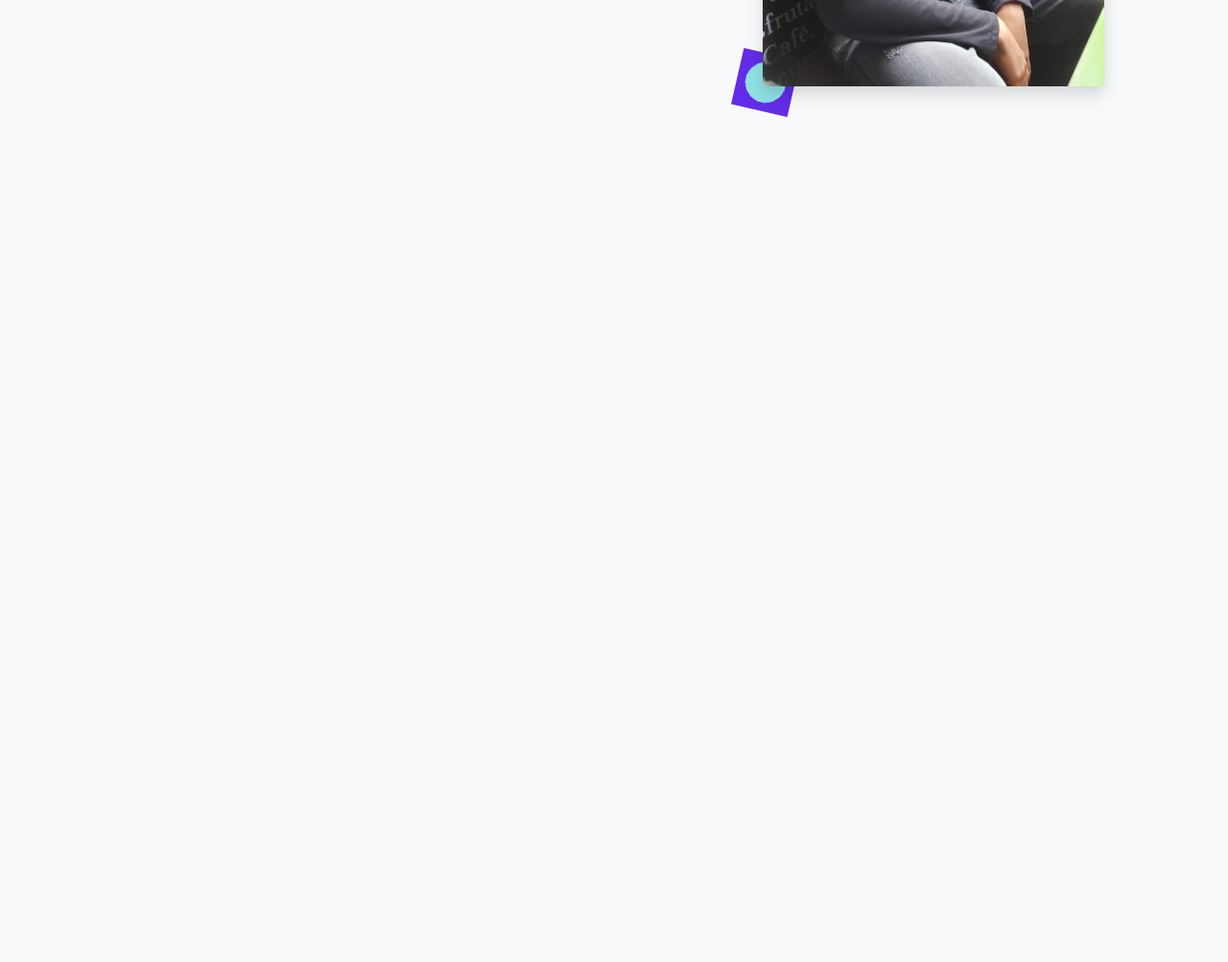
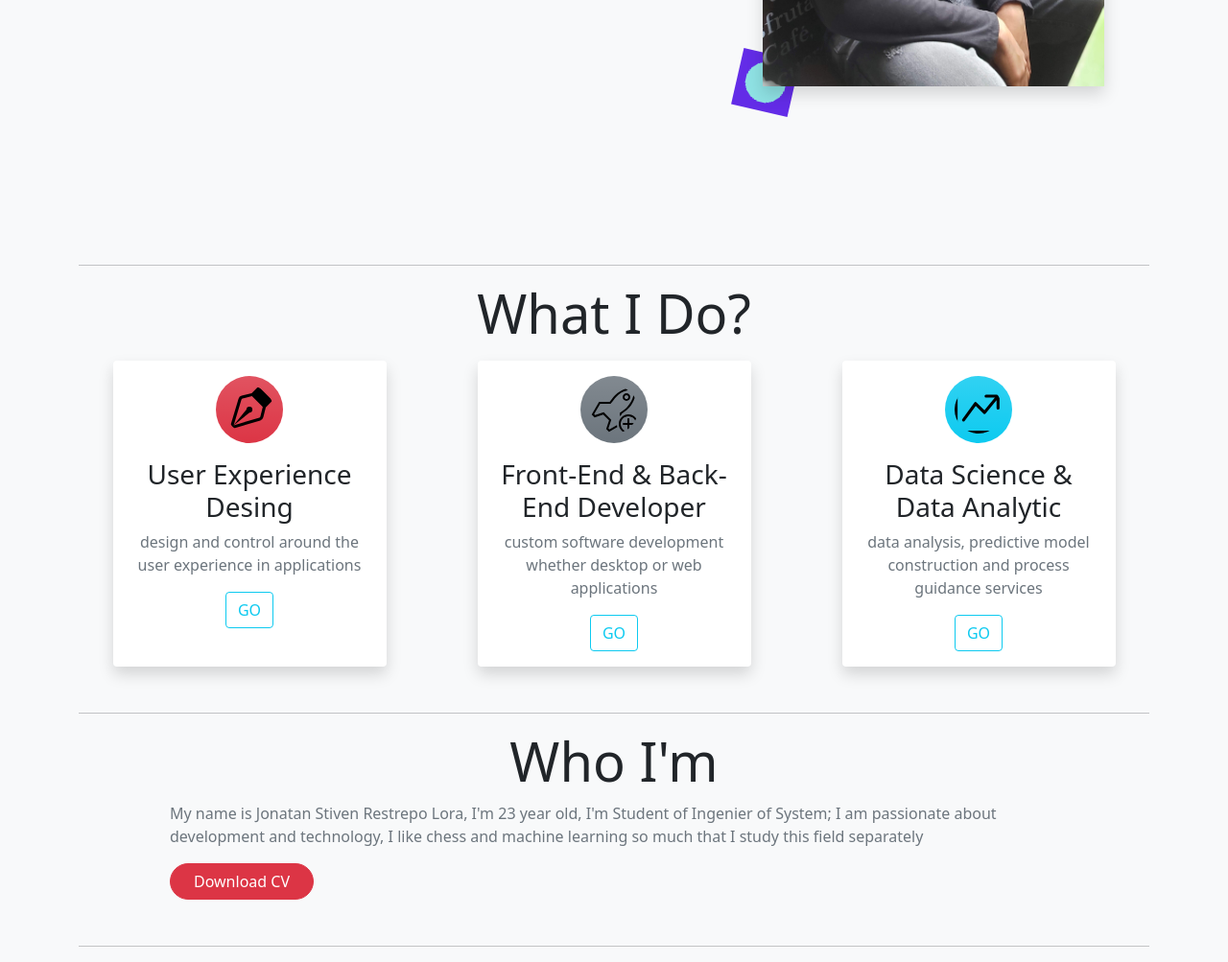
Before and after one commit to Jonatancon/portafolio, a plain HTML site: page index.html in a window 1280 px wide. Shown: the part 572-1575 px from the top of the page at 96% size. Before the commit the page ends 800 px from the top, so only its background shows below. Drawn offline with nearby package versions, Linux system fonts and the light colour scheme.

Commit message:
version 1.2

```diff
--- a/css/style.css
+++ b/css/style.css
@@ -3,9 +3,15 @@
   --color-purple: #632ce7;
   --color-gray-medium: #f8f9fa;
   --color-yellow: #fac32c;
+  --clr-neutral-900: hsl(207, 19%, 9%);
+  --clr-neutral-100: hsl(0, 0%, 100%);
+  --clr-neutral-400: hsl(142, 90%, 61%);
 }
 
 /*------General Styles----*/
+.container > .row{
+  margin-bottom: 3rem;
+}
 a {
   color: inherit;
 }
@@ -57,7 +63,7 @@ a {
   height: var(--box-size);
   position: absolute;
   z-index: -10;
-  animation: turnZ 7s linear alternate-reverse;
+  animation: turnZ 7s linear alternate-reverse infinite;
 }
 
 .photo-frame::before {
@@ -70,9 +76,9 @@ a {
   right: calc(99% - (var(--box-size) / 2));
 }
 .photo-frame::after {
-  --box-size: 5em;
-  bottom: calc(98% - (var(--box-size) / 2));
-  left: calc(98% - (var(--box-size) / 2));
+  --box-size: 4em;
+  bottom: calc(99% - (var(--box-size) / 2));
+  left: calc(99% - (var(--box-size) / 2));
   background: linear-gradient(
       45deg,
       var(--color-gray-medium) 45%,
@@ -97,3 +103,10 @@ a {
 .photo-frame {
   top: 25px;
 }
+/*Services*/
+.icon-service {
+  --box-size: 70px;
+  width: var(--box-size);
+  height: var(--box-size);
+  padding: 10px;
+}
--- a/index.html
+++ b/index.html
@@ -94,6 +94,81 @@
         </div>
       </div>
     </header>
+    <hr />
+    <!--service-->
+    <section class="row justify-content-around text-center" id="secService">
+      <!--title-->
+      <h2 class="col-12 display-4 text-capitalize mb-3">
+        What I do?
+      </h2>
+      <!--card1-->
+      <article class="col-10 col-md-10 col-lg-3 bg-white rounded shadow p-3 fw-light">
+        <!--icon-->
+        <img src="recursos/icon/journal-code.svg" alt="Icon Pen"
+          class="bg-danger bg-gradient d-inline-block rounded-circle mb-3 icon-service">
+        <!--title-->
+        <h3 class="text-capitalize">
+          User Experience Desing
+        </h3>
+        <!--description-->
+        <p class="text-muted">
+          design and control around the user experience in applications
+        </p>
+        <!--btn-->
+        <a href="#" class="btn btn-outline-info">GO</a>
+      </article>
+      <!--card2-->
+      <article class="col-10 col-md-10 col-lg-3 bg-white rounded shadow p-3 fw-light">
+        <!--icon-->
+        <img src="recursos/icon/developer.svg" alt="Developer"
+          class="bg-secondary bg-gradient d-inline-block rounded-circle mb-3 icon-service">
+        <!--title-->
+        <h3 class="text-capitalize">
+          Front-end &amp; Back-end Developer
+        </h3>
+        <!--description-->
+        <p class="text-muted">
+          custom software development whether desktop or web applications
+        </p>
+        <!--btn-->
+        <a href="#" class="btn btn-outline-info">GO</a>
+      </article>
+      <!--card3-->
+      <article class="col-10 col-md-10 col-lg-3 bg-white rounded shadow p-3 fw-light">
+        <!--icon-->
+        <img src="recursos/icon/data.svg" alt="Data"
+          class="bg-info bg-gradient d-inline-block rounded-circle mb-3 icon-service">
+        <!--title-->
+        <h3 class="text-capitalize">
+          data science &amp; data analytic
+        </h3>
+        <!--description-->
+        <p class="text-muted">
+          data analysis, predictive model construction and process guidance services
+        </p>
+        <!--btn-->
+        <a href="#" class="btn btn-outline-info">GO</a>
+      </article>
+    </section>
+    <!--who i'm-->
+    <hr />
+    <section class="row justify-content-center text-center text-md-start">
+      <!--title-->
+      <h2 class="col-md-4 text-center display-4 text-capitalize">
+        Who I'm
+      </h2>
+      <!--info-->
+      <div class="col-10 col-md-10">
+        <p class="text-muted fw-light">
+          My name is Jonatan Stiven Restrepo Lora, I'm 23 year old, I'm Student of Ingenier of System;
+          I am passionate about development and technology, I like chess and machine learning so much that I study this
+          field separately
+        </p>
+        <a href="https://drive.google.com/file/d/1BhFSqqlRqPYKHlkzPCllJjUDHy-3BKu9/view?usp=sharing"
+          download="CV-Jonatan" class="btn btn-danger rounded-pill px-4">Download CV</a>
+      </div>
+    </section>
+    <hr />
   </div>
 
 
```
Also changed, not shown: recursos/icon/data.svg (added), recursos/icon/developer.svg (added), recursos/icon/journal-code.svg (added).
